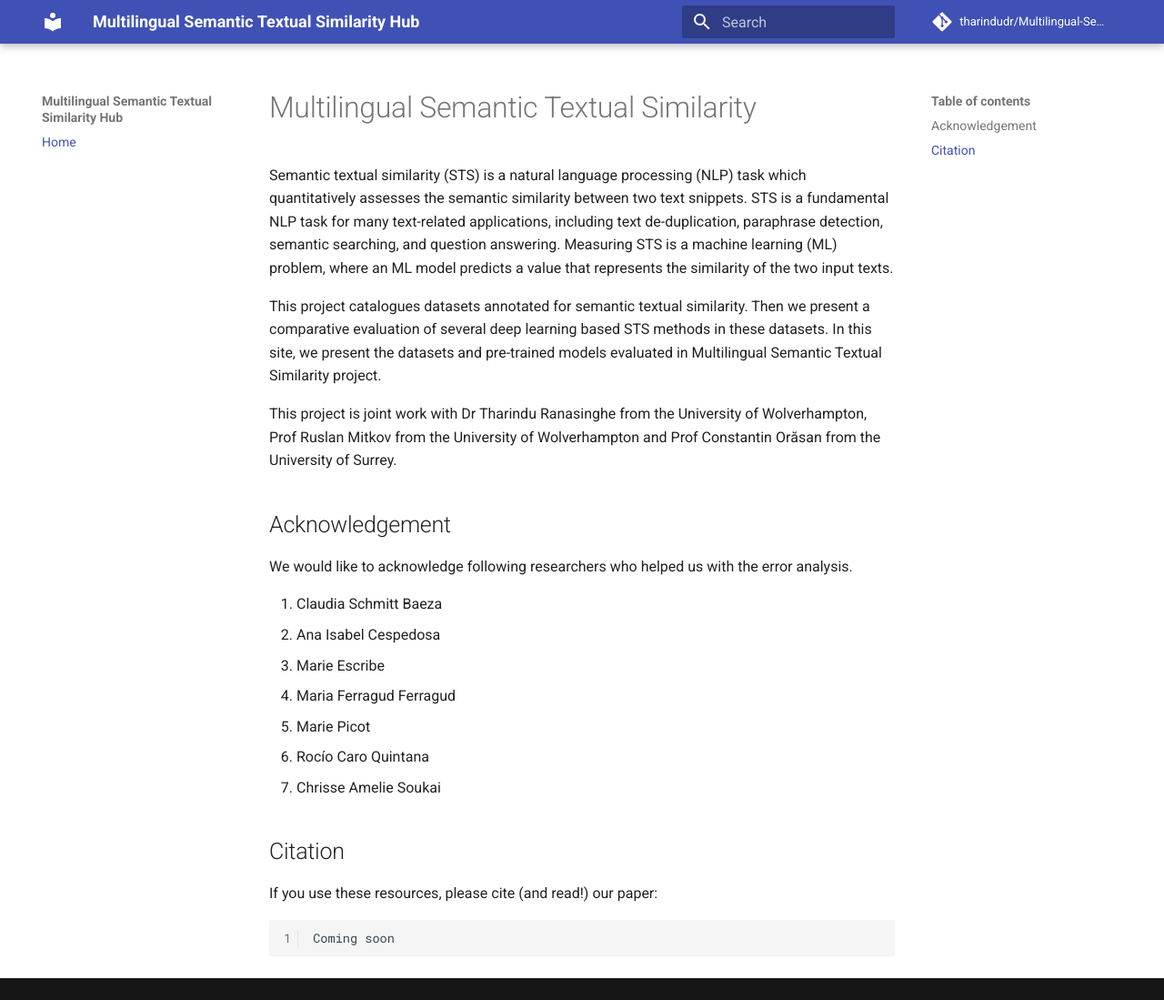
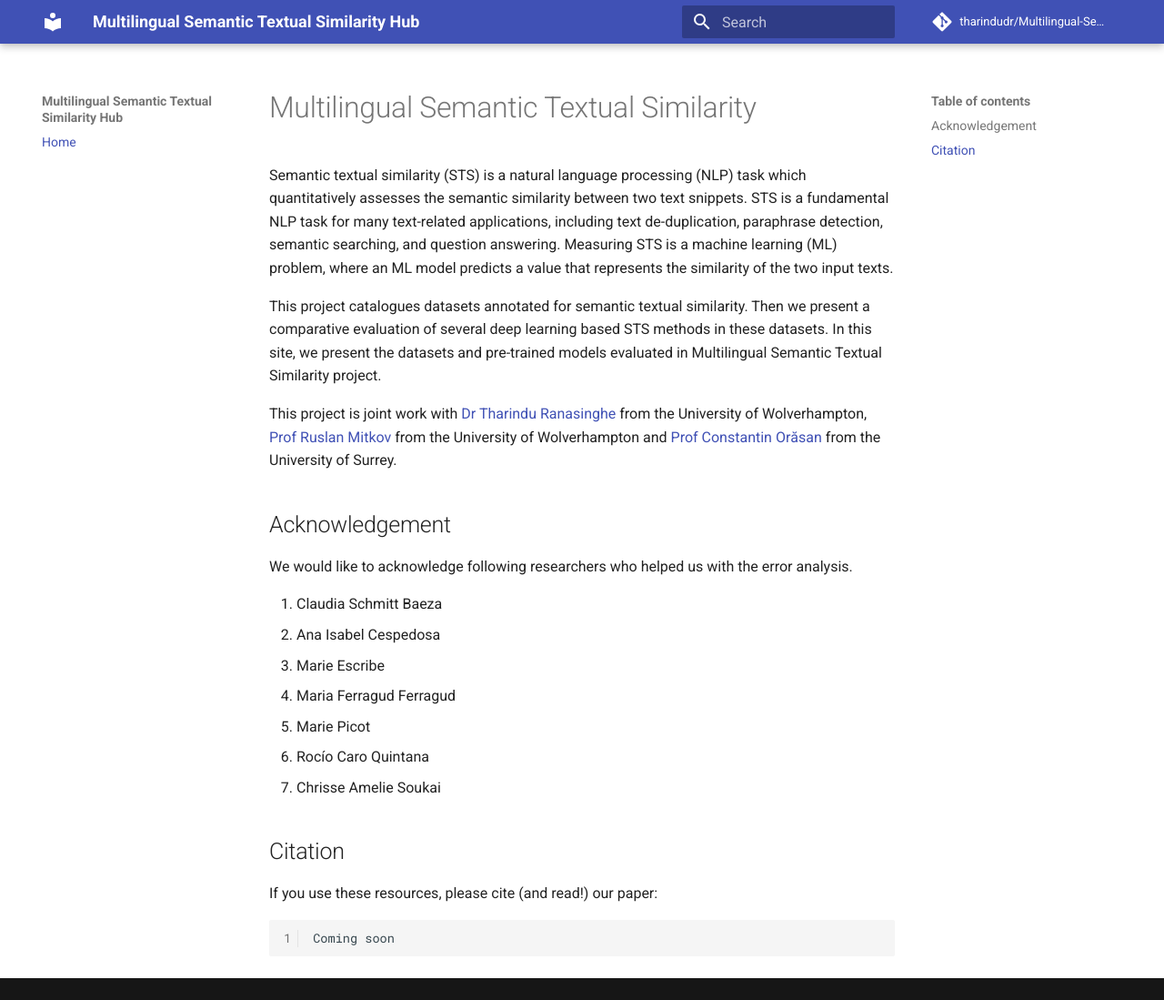
Before and after one commit to TharinduDR/Multilingual-Semantic-Textual-Similarity, an MkDocs documentation site: the page built from docs/index.md, in a window 1280 px wide and 1099 px high. Shown: the whole window at 91% size. Built offline with MkDocs 1.6.1 and Material for MkDocs 9.7.7, drawn with Linux system fonts in a browser that asks for light colours; comment, search, counter and statistics services are not loaded; part of the change alters nothing that is shown.

Commit message:
015: Adding Documentation

```diff
--- a/docs/index.md
+++ b/docs/index.md
@@ -3,7 +3,7 @@ Semantic textual similarity (STS) is a natural language processing (NLP) task wh
 
 This project catalogues datasets annotated for semantic textual similarity. Then we present a comparative evaluation of several deep learning based STS methods in these datasets. In this site, we present the datasets and pre-trained models evaluated in Multilingual Semantic Textual Similarity project.
 
-This project is joint work with Dr Tharindu Ranasinghe from the University of Wolverhampton, Prof Ruslan Mitkov from the University of Wolverhampton and Prof Constantin Orăsan from the University of Surrey.
+This project is joint work with [Dr Tharindu Ranasinghe](httphttps://dinel.org.uk/s://tharindu.co.uk/) from the University of Wolverhampton, [Prof Ruslan Mitkov](https://researchers.wlv.ac.uk/R.Mitkov) from the University of Wolverhampton and [Prof Constantin Orăsan](https://dinel.org.uk/) from the University of Surrey.
 
 
 
```
